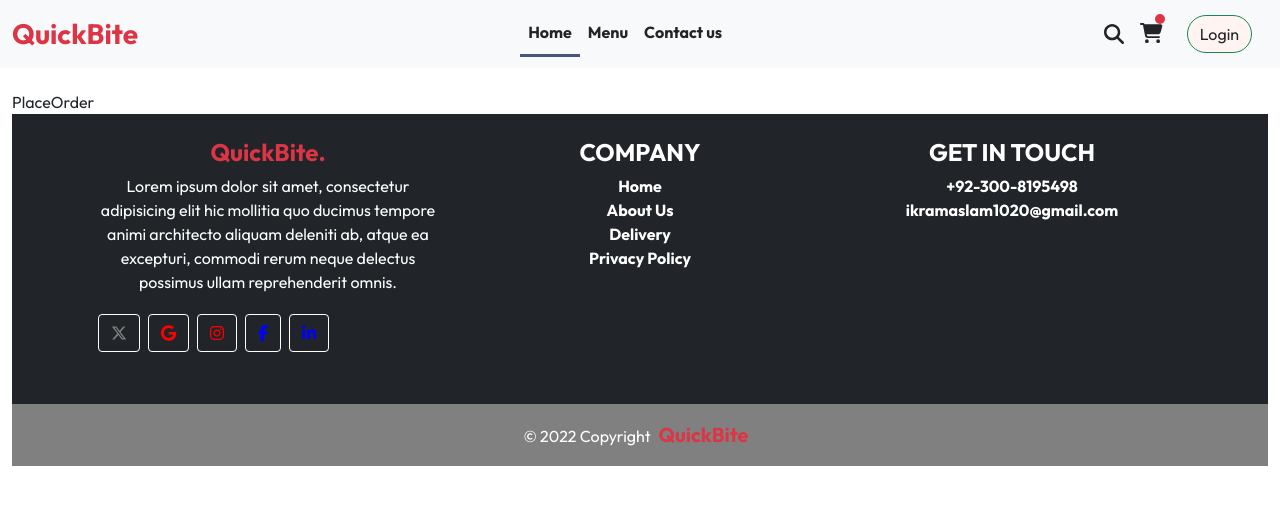
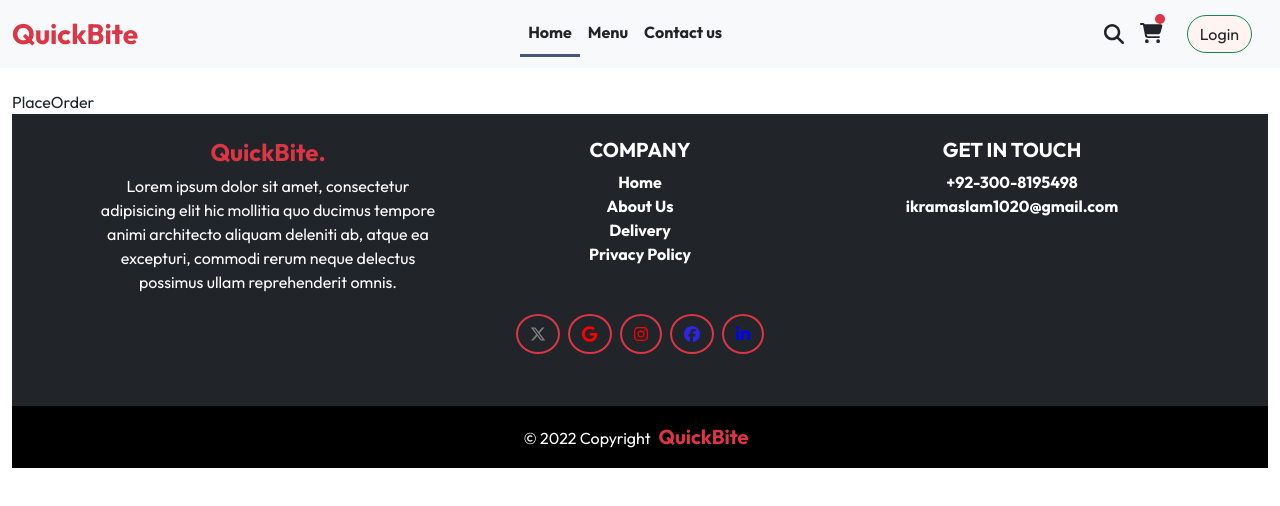
Before and after one commit to chikram/QickBite, a React (Create React App) app: page /order in a window 1280 px wide. Shown: the top 506 px of the page. Built offline with nearby package versions, Linux system fonts and the light colour scheme.

Commit message:
Home Page Completed

```diff
--- a/src/components/FoodDisplay/FoodDisplay.css
+++ b/src/components/FoodDisplay/FoodDisplay.css
@@ -1,6 +1,7 @@
 @media (min-width: 403px) and (max-width: 767px) {
   .center {
     justify-content: center !important;
+    padding-left: 3% !important;
   }
 }
 @media only screen and (min-width: 322px) and (max-width: 440px) {
--- a/src/components/Footer/Footer.css
+++ b/src/components/Footer/Footer.css
@@ -1,4 +1,8 @@
 .list-unstyled li {
   padding-left: 0; /* Reset padding */
   margin-left: 0; /* Reset margin */
+  cursor: pointer;
 }
+li .white-text {
+  color: white;
+}
--- a/src/components/Footer/Footer.jsx
+++ b/src/components/Footer/Footer.jsx
@@ -3,7 +3,7 @@ import "./Footer.css";
 import { FontAwesomeIcon } from "@fortawesome/react-fontawesome";
 import {
   faLinkedinIn,
-  faFacebookF,
+  faFacebook,
   faXTwitter,
   faInstagram,
   faGoogle,
@@ -27,7 +27,7 @@ const Footer = () => {
               </div>
 
               <div className="col-lg-4 col-md-6 mb-4 mb-md-0">
-                <h4 className="fw-bold text-white">COMPANY</h4>
+                <h5 className="fw-bold text-white">COMPANY</h5>
 
                 <ul className="list-unstyled">
                   <li>
@@ -54,7 +54,7 @@ const Footer = () => {
               </div>
 
               <div className="col-lg-4 col-md-6 mb-4 mb-md-0">
-                <h4 className="fw-bold text-white ">GET IN TOUCH</h4>
+                <h5 className="fw-bold text-white ">GET IN TOUCH</h5>
 
                 <ul className="list-unstyled mb-0">
                   <li>
@@ -75,22 +75,47 @@ const Footer = () => {
               </div>
             </div>
           </section>
-          <section className="mb-4 d-flex flex-row icon">
-            <a className="btn  m-1 border-white" href="#!" role="button">
+          <section className="mb-4 d-flex flex-wrap justify-content-center justify-content-md-center icon mx-3">
+            <a
+              className="btn m-1 border-2 border-danger"
+              href="#!"
+              role="button"
+              style={{ borderRadius: "60%" }}
+            >
               <FontAwesomeIcon icon={faXTwitter} style={{ color: "gray" }} />
             </a>
 
-            <a className="btn  m-1  border-white" href="#!" role="button">
+            <a
+              className="btn m-1 border-2 border-danger"
+              href="#!"
+              role="button"
+              style={{ borderRadius: "60%" }}
+            >
               <FontAwesomeIcon icon={faGoogle} style={{ color: "red" }} />
             </a>
 
-            <a className="btn  m-1  border-white" href="#!" role="button">
+            <a
+              className="btn m-1 border-2 border-danger"
+              href="#!"
+              role="button"
+              style={{ borderRadius: "60%" }}
+            >
               <FontAwesomeIcon icon={faInstagram} style={{ color: "red" }} />
             </a>
-            <a className="btn m-1  border-white " href="#!" role="button">
-              <FontAwesomeIcon icon={faFacebookF} style={{ color: "blue" }} />
+            <a
+              className="btn m-1 border-2 border-danger"
+              href="#!"
+              role="button"
+              style={{ borderRadius: "60%" }}
+            >
+              <FontAwesomeIcon icon={faFacebook} style={{ color: "#3124e5" }} />
             </a>
-            <a className="btn m-1 border-white" href="#!" role="button">
+            <a
+              className="btn m-1 border-2 border-danger"
+              href="#!"
+              role="button"
+              style={{ borderRadius: "60%" }}
+            >
               <FontAwesomeIcon icon={faLinkedinIn} style={{ color: "blue" }} />
             </a>
           </section>
@@ -98,7 +123,7 @@ const Footer = () => {
 
         <div
           className="text-center p-3 text-white"
-          style={{ backgroundColor: "gray" }}
+          style={{ backgroundColor: "black" }}
         >
           © 2022 Copyright
           <span className="text-danger fw-bold fs-5 px-2">QuickBite</span>
--- a/src/components/Header/Header.css
+++ b/src/components/Header/Header.css
@@ -23,25 +23,27 @@
 
 @media (min-width: 322px) and (max-width: 575px) {
   .fav-food {
-    font-size: 10px;
-    display: flex !important;
-    padding-top: 3%;
-    padding-left: 4%;
+    font-size: 20px;
+    display: inline-flex !important;
+    padding-left: 20%;
     padding-right: 2%;
   }
 }
 @media (min-width: 322px) and (max-width: 575px) {
-  .paragraph {
-    font-size: 9px;
-    padding-left: 4%;
-    padding-right: 4%;
+  .view-menu {
+    padding-left: 20%;
+    padding-right: 3%;
+    padding-bottom: 3%;
+    font-size: 18px;
   }
 }
 @media (min-width: 322px) and (max-width: 575px) {
-  .view-menu {
-    padding-left: 4%;
-    padding-right: 3%;
-    padding-bottom: 3%;
-    font-size: 10px;
+  .main-header {
+    margin-top: 20% !important;
   }
 }
+@media (min-width: 322px) and (max-width: 575px) {
+  .main-header {
+    margin-top: 20% !important;
+  }
+}
--- a/src/components/Header/Header.jsx
+++ b/src/components/Header/Header.jsx
@@ -3,26 +3,26 @@ import React from "react";
 
 const Header = () => {
   return (
-    <div className="container-fluid position-relative">
-      <img
-        src="header_img.png"
-        alt="header"
-        width={"100%"}
-        className="img-fluid"
-      />
+    <div
+      className="container-fluid position-relative main-header"
+      style={{ marginTop: "5%" }}
+    >
+      <img src="header_img.png" alt="header" width={"100%"} className="" />
       <div className="translate-middle-y position-absolute top-50 start-30 text-white">
         <h1 className="fw-bold  fav-food">
-          Order Your <br className=" d-none d-sm-block " /> Favourite Food here
+          Order Your <br /> Favourite Food here
         </h1>
-        <p className="paragraph ">
+        <p className="paragraph d-none d-sm-block  ">
           Indulge in a feast of savory delights from our menu: juicy burgers,
-          crispy fries, cheesy pizzas <br className=" d-none d-sm-block " /> and
-          zesty tacos.Treat yourself to our delectable selection, from classic
-          favorites to mouthwatering specialties.
+          crispy fries, cheesy pizzas <br /> and zesty tacos.Treat yourself to
+          our delectable selection, from classic favorites to mouthwatering
+          specialties.
         </p>
-        <span type="button" className="btn view-menu  text-primary">
-          View Menu
-        </span>
+        <div className="view-menu">
+          <button type="button" className="btn-primary ">
+            View Menu
+          </button>
+        </div>
       </div>
     </div>
   );
```
